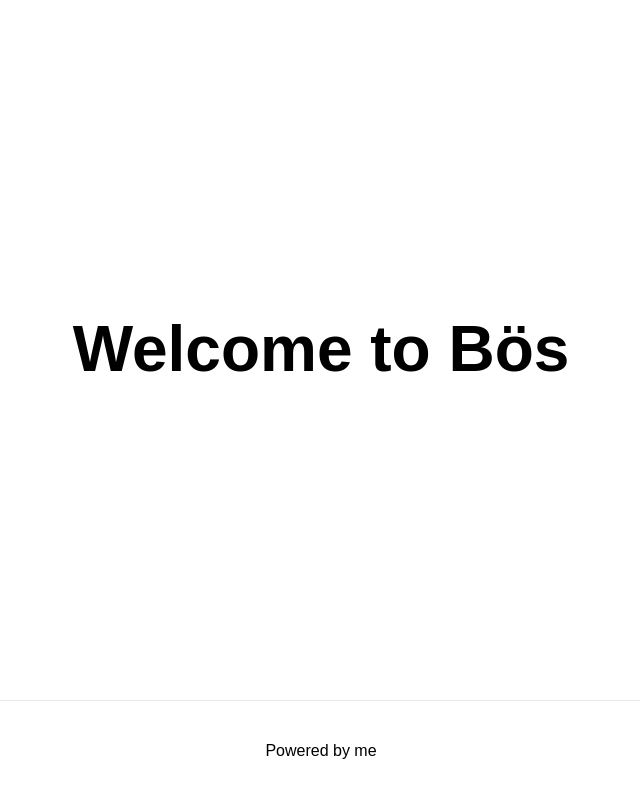
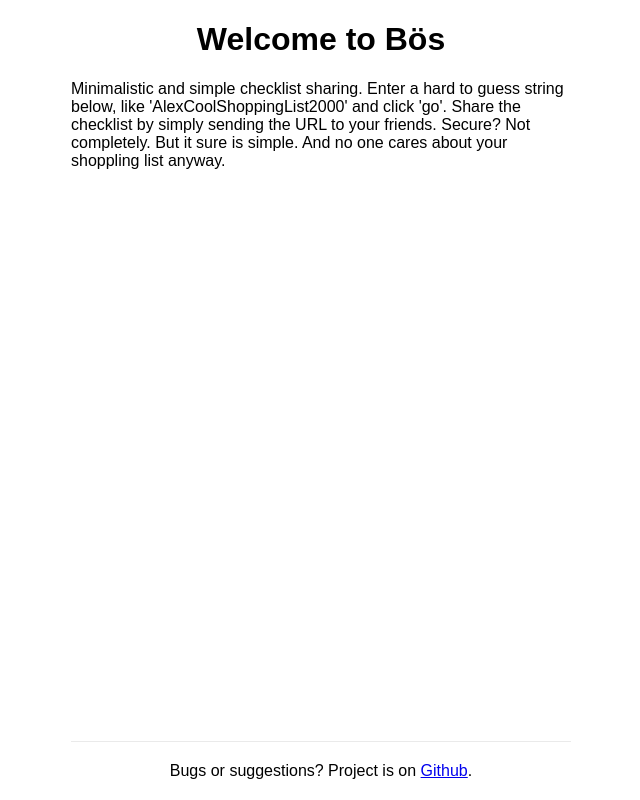
Before and after one commit to pgsandstrom/plox-notes-2, a Next.js app: page / in a window 1280 px wide. Shown: the whole page, without its empty margins (319-959 px from the left). Built offline with nearby package versions, Linux system fonts and the light colour scheme.

Commit message:
First version of front page

```diff
--- a/pages/index.tsx
+++ b/pages/index.tsx
@@ -1,19 +1,53 @@
 import Head from 'next/head'
-import styles from '../styles/Home.module.css'
 
 export default function Home() {
   //TODO fix this whole page.
   return (
-    <div className={styles.container}>
+    <div style={{ display: 'flex', width: '100vw', maxWidth: '100%', height: '100%' }}>
       <Head>
         <title>Bös: Ultimate checklist</title>
       </Head>
 
-      <main className={styles.main}>
-        <h1 className={styles.title}>Welcome to Bös</h1>
-      </main>
+      <div
+        style={{
+          display: 'flex',
+          flex: '1 0 auto',
+          flexDirection: 'column',
+          maxWidth: '500px',
+          margin: '0 auto',
+        }}
+      >
+        <main
+          style={{
+            display: 'flex',
+            flex: '1 0 0',
+            flexDirection: 'column',
+            alignItems: 'center',
+          }}
+        >
+          <h1>Welcome to Bös</h1>
+          <div>
+            Minimalistic and simple checklist sharing. Enter a hard to guess string below, like
+            'AlexCoolShoppingList2000' and click 'go'. Share the checklist by simply sending the URL
+            to your friends. Secure? Not completely. But it sure is simple. And no one cares about
+            your shoppling list anyway.
+          </div>
+        </main>
 
-      <footer className={styles.footer}>Powered by me</footer>
+        <footer
+          style={{
+            display: 'flex',
+            padding: '20px 0',
+            borderTop: '1px solid #eaeaea',
+            justifyContent: 'center',
+          }}
+        >
+          <span>
+            Bugs or suggestions? Project is on{' '}
+            <a href="https://github.com/pgsandstrom/PloxNotes2">Github</a>.
+          </span>
+        </footer>
+      </div>
     </div>
   )
 }
--- a/styles/Home.module.css
+++ /dev/null
@@ -1,123 +0,0 @@
-.container {
-  min-height: 100vh;
-  padding: 0 0.5rem;
-  display: flex;
-  flex-direction: column;
-  justify-content: center;
-  align-items: center;
-}
-
-.main {
-  padding: 5rem 0;
-  flex: 1;
-  display: flex;
-  flex-direction: column;
-  justify-content: center;
-  align-items: center;
-}
-
-.footer {
-  width: 100%;
-  height: 100px;
-  border-top: 1px solid #eaeaea;
-  display: flex;
-  justify-content: center;
-  align-items: center;
-}
-
-.footer img {
-  margin-left: 0.5rem;
-}
-
-.footer a {
-  display: flex;
-  justify-content: center;
-  align-items: center;
-}
-
-.title a {
-  color: #0070f3;
-  text-decoration: none;
-}
-
-.title a:hover,
-.title a:focus,
-.title a:active {
-  text-decoration: underline;
-}
-
-.title {
-  margin: 0;
-  line-height: 1.15;
-  font-size: 4rem;
-}
-
-.title,
-.description {
-  text-align: center;
-}
-
-.description {
-  line-height: 1.5;
-  font-size: 1.5rem;
-}
-
-.code {
-  background: #fafafa;
-  border-radius: 5px;
-  padding: 0.75rem;
-  font-size: 1.1rem;
-  font-family: Menlo, Monaco, Lucida Console, Liberation Mono, DejaVu Sans Mono,
-    Bitstream Vera Sans Mono, Courier New, monospace;
-}
-
-.grid {
-  display: flex;
-  align-items: center;
-  justify-content: center;
-  flex-wrap: wrap;
-
-  max-width: 800px;
-  margin-top: 3rem;
-}
-
-.card {
-  margin: 1rem;
-  flex-basis: 45%;
-  padding: 1.5rem;
-  text-align: left;
-  color: inherit;
-  text-decoration: none;
-  border: 1px solid #eaeaea;
-  border-radius: 10px;
-  transition: color 0.15s ease, border-color 0.15s ease;
-}
-
-.card:hover,
-.card:focus,
-.card:active {
-  color: #0070f3;
-  border-color: #0070f3;
-}
-
-.card h3 {
-  margin: 0 0 1rem 0;
-  font-size: 1.5rem;
-}
-
-.card p {
-  margin: 0;
-  font-size: 1.25rem;
-  line-height: 1.5;
-}
-
-.logo {
-  height: 1em;
-}
-
-@media (max-width: 600px) {
-  .grid {
-    width: 100%;
-    flex-direction: column;
-  }
-}
--- a/styles/globals.css
+++ b/styles/globals.css
@@ -18,11 +18,6 @@ input {
   font-family: Arial, sans-serif;
 }
 
-a {
-  color: inherit;
-  text-decoration: none;
-}
-
 * {
   box-sizing: border-box;
 }
```
